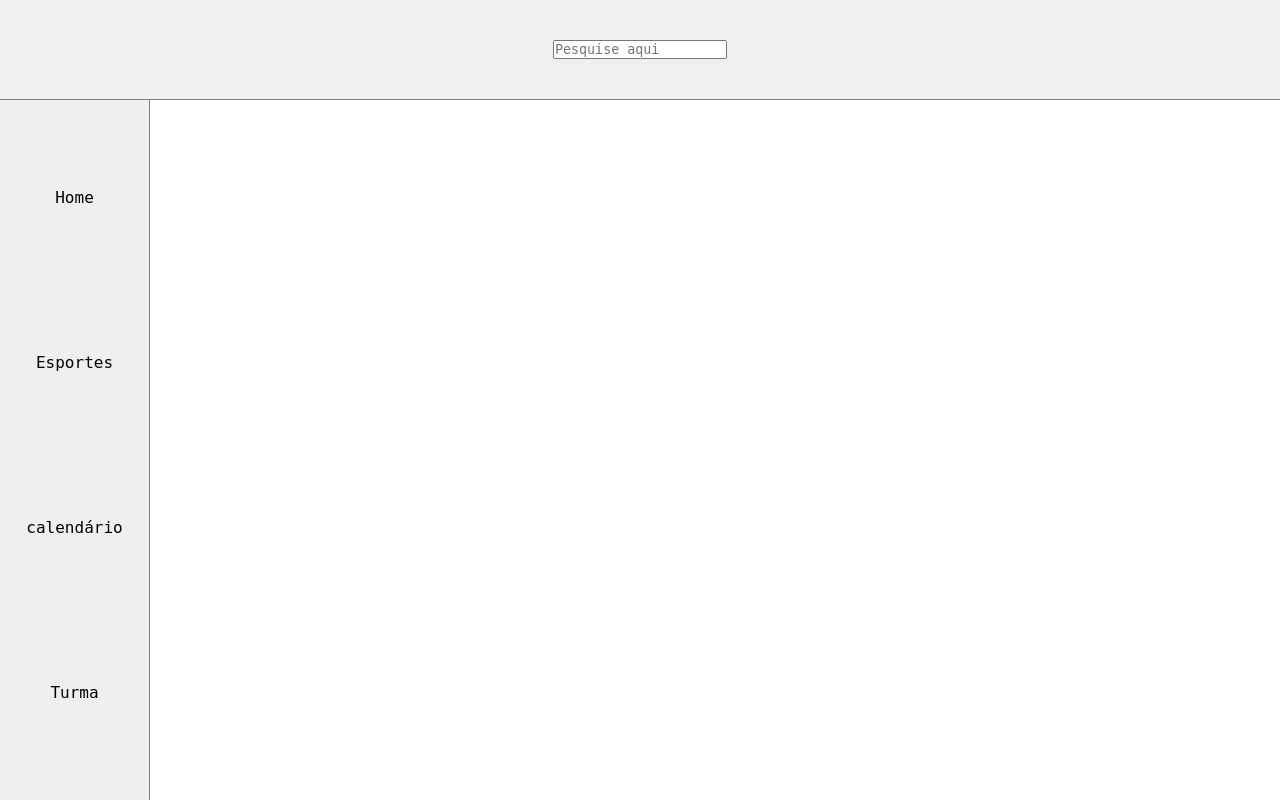
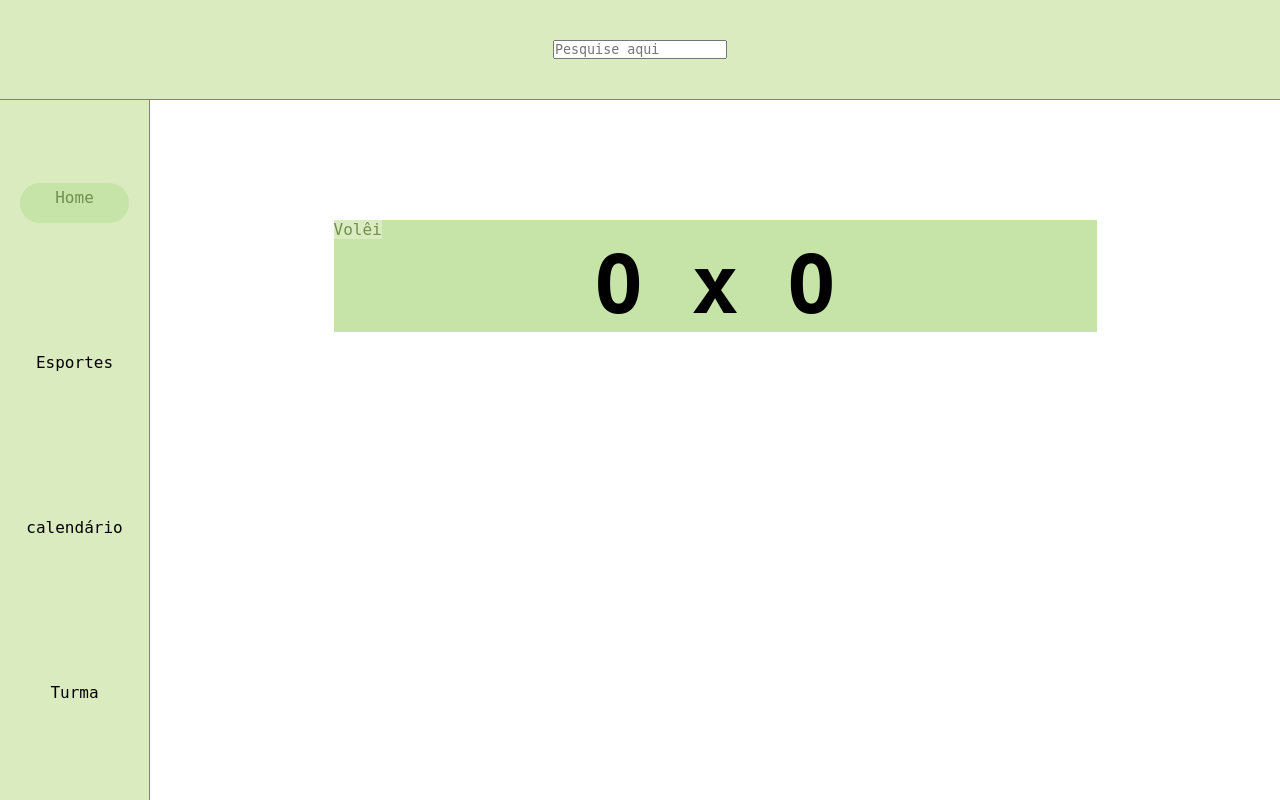
Before and after one commit to purrsPoint/PW-III, a PHP site: page /pages/index.html in a window 1280 px wide. Run offline with PHP 8.4, Linux system fonts and the light colour scheme; some web fonts are replaced.

Commit message:
Home v0.0.2
major update

```diff
--- a/Inter/css/style.css
+++ b/Inter/css/style.css
@@ -5,6 +5,7 @@
     box-sizing: border-box;
     font-family:"Datatype", monospace ;
 }
+/*barra de cima*/
 .navbar{
     top: 0;
     left: 0;
@@ -12,16 +13,40 @@
     position: fixed;
     height: 100px;
     display: flex;
-    background-color: rgb(240, 240, 240);
+    background-color: #DBEBC0;
     align-items: center;
     justify-content: center;
     border-bottom: 1px solid gray;
 }
+
+/*todos items no centro*/
 .content{
     margin-top: 100px;
     margin-left: 150px;
     padding: 20px;
+
+    display: flex;
+    flex-direction: column;
+    align-items: center;
 }
+
+.banner{
+
+    margin-top: 100px;
+    width: 70%;
+    background-color: #C6E4A7;
+
+}
+.banner h1{
+    text-align: center;
+    font-size: 80px;
+}
+.banner p{
+    background-color: #DBEBC0 ;
+    color: #6F8F4F;
+    display: inline-block;
+}
+/*barra lateral*/
 .ladobar{
     display: flex;
     flex-direction: column;
@@ -29,7 +54,7 @@
     top: 100px;
     height: calc(100vh - 100px);
     width: 150px;
-    background-color: rgb(239, 239, 239);
+    background-color: #DBEBC0;
     border-right: 1px solid gray;
     text-align: center;
     position: fixed;
@@ -48,7 +73,14 @@
     padding-bottom: 10px;
     transition: background-color 0.2s ease;
     border-radius: 20px;
+
+    line-height: 30px;
 }
 .ladobar li:hover{
-    background-color: rgb(204, 204, 204);
+    background-color: #C6E4A7;
+    cursor: pointer;
 }
+.ativo{
+    background-color: #C6E4A7 !important;
+    color: #6F8F4F ;
+}
--- a/Inter/pages/index.html
+++ b/Inter/pages/index.html
@@ -10,22 +10,26 @@
   <link rel="stylesheet" href="../css/style.css">
 </head>
 
-<body>
+<body class="Home">
   <nav class="navbar">
   <input type="search" placeholder="Pesquise aqui">
 
   </nav>
-  <div class="content">
-    <div class="ladobar">
+  <div class="ladobar">
       <ul>
-        <li>Home</li>
+        <li class="ativo">Home</li>
         <li>Esportes</li>
         <li>calendário</li>
         <li>Turma</li>
       </ul>
+  </div>
+    <div class="content">
+        <div class="banner">
+          <p>Volêi</p>
+          <h1>O  x  O</h1>
+        </div>
 
     </div>
-  </div>
 </body>
 
 </html>
```
